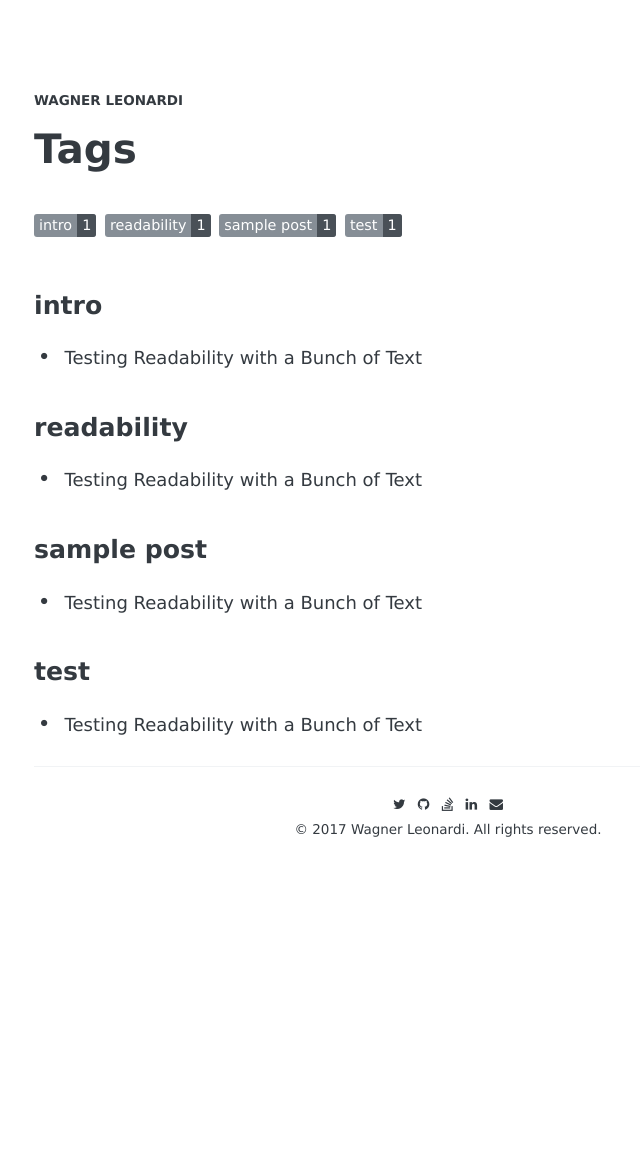
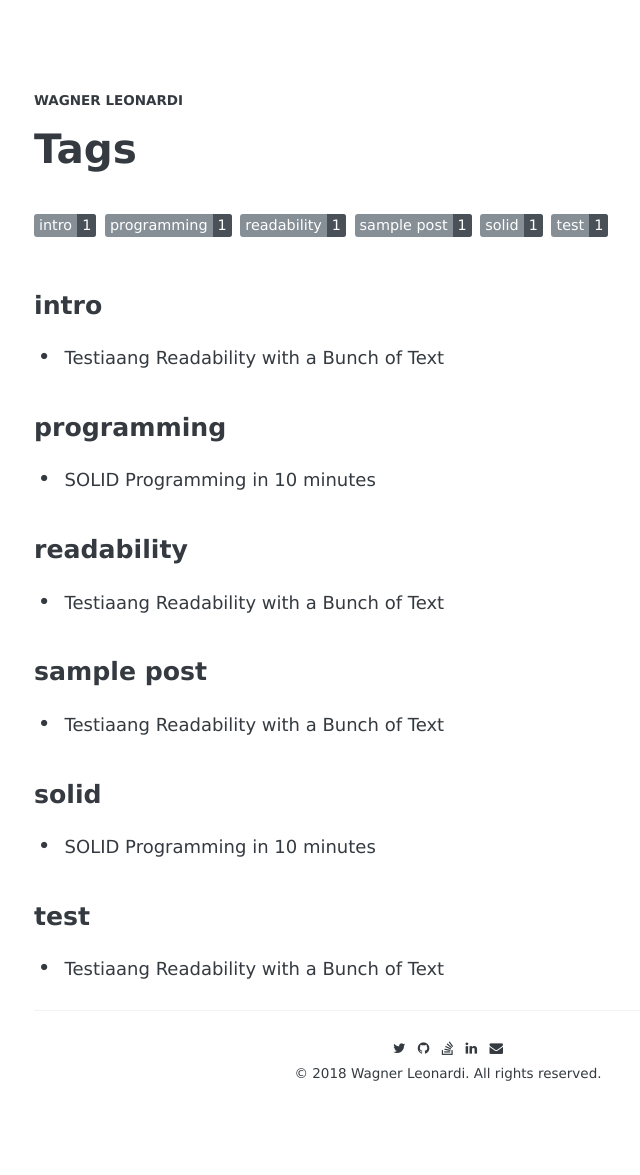
Before and after one commit to leonardiwagner/leonardiwagner.github.io, a Jekyll site: the page built from tags/index.html, in a window 1280 px wide. Shown: the whole page, without its empty margins (192-832 px from the left). Built offline with Jekyll 4.4.1, drawn with Linux system fonts in a browser that asks for light colours; some web fonts are replaced; before the commit the page ends 930 px from its top, so only the background shows below that; some of the changed lines change nothing that is shown.

Commit message:
update solid article

````diff
--- a/_config.yml
+++ b/_config.yml
@@ -5,18 +5,19 @@
 
 # Basic
 name:               "Wagner Leonardi"
+title:               "Wagner Leonardi"
 
 author:
-  twitter:          your-id
-  github:           your-id
-  stackoverflow:    your-id
+  twitter:          leonardiwagner
+  github:           leonardiwagner
+  stackoverflow:    wagner-leonardi
 
-  linkedin:         your-id
+  linkedin:         wagner-leonardi-801aa179
 
   email:            leonardiwagner@gmail.com
 
 copyright:
-  year:             2017
+  year:             2018
   name:             Wagner Leonardi
 
 # Google-analytics
@@ -76,7 +77,7 @@ defaults:
       layout:       "post"
 
 # jekyll-seo-tag, see: http://www.rubydoc.info/gems/jekyll-seo-tag/1.2.0
-gems:
+plugins:
   - jekyll-seo-tag
   - jekyll-paginate
 
--- a/_posts/2012-05-22-readability-post.md
+++ b/_posts/2012-05-22-readability-post.md
@@ -1,6 +1,6 @@
 ---
 layout: post
-title: "Testing Readability with a Bunch of Text"
+title: "Testiaang Readability with a Bunch of Text"
 description: "A ton of text to test readability."
 date: 2012-05-22
 tags: [sample post, readability, test, intro]
--- /dev/null
+++ b/_posts/2018-04-03-solid-programming-in-a-nutshell.md
@@ -0,0 +1,299 @@
+---
+layout: post
+title: "SOLID Programming in 10 minutes"
+description: "essential about solid programming"
+date: 2018-04-03
+tags: [solid, programming]
+comments: true
+share: true
+---
+
+I'm going to present all you should know about SOLID, with practical examples and personal experiences. SOLID is an acronym for 5 programming design principles to create legible and maintainable code. Let's start with the first one:
+
+## S: Single responsibility
+
+A class (or a function) should have only a single responsibility. Let's take a look at this customer registration class:
+
+```
+class CustormerRegistration {
+  registerCustomer();
+  sendCustomerEmail();
+}
+```
+
+To check if your class has more than one responsibility, just think:
+
+> "Is there more than one reason for this class be changed in the future?"
+
+If so, probably this class is having more than one responsibility. In the class example above, it could be modified for these 2 reasons:
+
+- Changes in the rules how customer are being registered
+- Changes in sending mail (such as SMTP configuration)
+
+To apply Single Responsibility we only need to split different responsibilities into different classes:
+
+```
+class MailSender {
+  send();
+}
+
+class CustormerRegistration {
+  registerCustomer() {
+    MailSender.send(customerEmail);
+  }
+}
+```
+
+Now each class has only a single responsibility, and it becomes easier to understand the system or find the piece of code which needs to be modified. If you got some problem with sending emails, just go straight to `MailSender`, and only this class needs to be modified!
+
+Of course, this also applies to functions. If you have a large function doing multiple stuff, divide into many functions each doing only one specialized thing.
+
+> In my experience this leads to a lot of classes having only one method being invoked by other classes (public methods) due to single responsibility nature. If you have a class with multiple public methods, this may be a clue of multiple responsibilities.
+>
+> This is by far the principle you should care most when programming
+
+Benefits:
+- The software code became easier to read and understand.
+- Shorter, simpler and specialized classes and functions.
+- Direct dependency (coupling) is reduced and clearer.
+- Easier to find where code needs to be modified due changes or bugs.
+
+## O: Open-closed
+
+A class should be open to extension but closed for modification. The basic idea is to implement a design which we can add new features without changing the existent code.
+
+A good example is when we have multiple decisions to take:
+
+```
+class Notification {
+  notify(mode) {
+    if(mode == 'SMS'){
+      doSmsLogic()
+    }
+
+    if(mode == 'Email') {
+      doEmailLogic()
+    }
+  }
+}
+
+Notification.notify('Email')
+```
+
+What happens if we need to also notify via `Mobile`? This will require changing the existent code, so let's refactor this to be extensible instead:
+
+```
+class SMS {
+  doNotificationLogic()
+}
+
+class Email {
+  doNotificationLogic()
+}
+
+class Notification {
+  notify(mode) {
+    mode.doNotificationLogic()
+  }
+}
+
+Notification.notify(Email)
+```
+
+Now if we want to notify via `Mobile`, we just need to create a `Mobile` class with a `doLogic()` method, without touching the existent code!
+
+> Do we need always to apply this principle?
+>
+> No, as you can see the code became extensible but more complex as well, while you are not sure there will be modifications, don't try to predict the future and stay simple. If many modifications start to happen, then you apply this concept and the complexity trade-off will be worth it.
+
+
+
+Benefits:
+
+- The code can be more maintainable and reusable.
+
+## L: Liskov Substituition
+
+Objects should be replaceable by instances of their subtypes without changing the behavior.
+
+Let's take a look at `Order` class and its subtype `SpecialOrder`:
+
+```
+class Order {
+  sendProduct() {
+    this.hasProductSent = true
+  }
+}
+
+class SpecialOrder {
+  sendProduct() {
+    if(this.isSpecialClient) {
+      this.hasProductSent = true
+    }
+  }
+}
+```
+
+Basically this principle tell us if we invoke `SpecialOrder.sendProduct()` instead `Order.sendProduct()` the behavior of the program shouldn't be affected , and as you can see the subtype `SpecialOrder` doesn't guarantee `this.hasProductSent` will be always true.
+
+More than code, this principle is about behavior contract. If an object has a function to send a product, the subtypes should do the same. If your subtypes have more conditions then your parent class, you are violating this principle. So let's refactor to apply Liskov Substitution Principle:
+
+```
+class Order {
+  canSendOrder() {
+    return true
+  }
+
+  tryToSendTheProduct() {
+    if(this.canSendOrder()){
+      this.hasProductSent = true
+    }
+  }
+}
+
+class SpecialOrder {
+  canSendOrder() {
+    return this.isSpecialClient
+  }
+
+  tryToSendTheProduct() {
+    if(this.canSendOrder()){
+      this.hasProductSent = true
+    }
+  }
+}
+```
+
+Now the behavior is the same in both type and subtype. We also changed method the name `sendProduct()` to `tryToSendTheProduct()` only to reinforce the behavior change, and that's the actual contract between classes and subtypes.
+
+In most of the programming languages you can extend subtype by inheritance or interfaces, then you could take advantage and declare `tryToSendTheProduct()` only once on the parent class and reuse on its subtypes, or you can also define an `Order` interface with `NormalOrder` and `SpecialOrder` subtypes.
+
+> This principle helps us to bring to the surface some "hidden surprises" and make the contracts inside your software more comprehensive. Honestly I don't use too much this principle on the first take, some conditions are harmless and it's just OK being there, however this concept is awesome to help us refactor existent code.
+
+Benefits:
+- Easier to understand hierarchies or code contracts (interfaces)
+- Subtypes behaviors aren't hidden or obscure
+- The code may be reusable
+
+## I: Interface Segregation
+
+A class should depend upon only on things it actually needs. Seems just using common sense, right? It is, look at this example:
+
+```
+interface Product {
+  getDeliveryAddress()
+  getTaxes()
+}
+
+class InternationalProduct : Product {
+  getDeliveryAddress() {
+    return "International St."
+  }
+
+  getTaxes () {
+    return "$ 3.20"
+  }
+}
+
+class NationalProduct : Product {
+  getDeliveryAddress() {
+    return "National St."
+  }
+
+  getTaxes () {
+    throw new FreeOfTaxesError()
+  }
+}
+```
+
+As we can see, there is no need to `NationalProduct` implements the `getTaxes()` method. It's a problem on the design of the interface. Let's refactor to apply Interface Segregation principle:
+
+```
+interface Product {
+  getDeliveryAddress()
+}
+
+interface Taxable {
+  getTaxes()
+}
+
+class InternationalProduct : Product, Taxable {
+  getDeliveryAddress() {
+    return "International St."
+  }
+
+  getTaxes () {
+    return "$ 3.20"
+  }
+}
+
+class NationalProduct : Product {
+  getDeliveryAddress() {
+    return "National St."
+  }
+}
+```
+
+Now each class has implemented what it really needs, and furthermore, we have interfaces which describe better the product attributes.
+
+> This principle seems simple, but it's an important practice in software engineering, doing shorter and specialized things instead huge and inefficient ones. You can bring this concept to databases, micro-services architecture and other areas. If you apply the first principle (Single Responsibility) well, you rarely will have scenarios where you need to segregate interfaces.
+
+Benefits:
+
+- The code is less coupled (dependent)
+- Maybe easier to refactor
+
+## D: Dependency Inversion
+
+High-level modules should not depend on low-level modules, they should depend on shared abstractions. Most of our objects don't work alone, they are dependent on other objects to achieve tasks, however, this principle is to minimize the direct dependency. Look at the current code:
+
+```
+class Amazon {
+  buy() {
+    return 'this was bought at Amazon'
+  }
+}
+
+class PurchaseOrder {
+  order() {
+    new Amazon().buy()
+  }
+}
+docker build -t pages . &&  docker run --rm --label=github_pages -it -p 127.0.0.1:4000:4000 pages
+PurchaseOrder.order()
+```
+
+The high-level class `PurchaseOrder` is strict dependent on low-level `Amazon`. Applying the Dependency Inversion principle, this will look like:
+
+```
+interface Store {
+  buy();
+}
+
+class Amazon : Store {
+  buy() {
+    return 'this was bought at Amazon'
+  }
+}
+
+class PurchaseOrder {
+  order(store) {
+    store.buy()
+  }
+}
+
+PurchaseOrder.buy(new Amazon())
+```
+
+Now `PurchaseOrder` is dependent on `Store` interface, not low-level `Amazon` class anymore.
+
+If you already heard about "Dependency Injection", it's an application of this principle, but still different things.
+
+> If you have a direct call in your class to another class consider it a bad-smell in your code. These calls are very obscure and can lead undesired side-effects. Receiving the other classes by parameters it's safe and makes clear what your class depends on. If you don't know *Dependency Injection* yet this should be your next subject to learn.
+>
+> In the example above, I created a `Store` interface to be required instead requiring the `Amazon` store itself because I'm expecting you can have multiple stores to pass by a parameter to `PurchaseOrder` class. In real-world scenarios, you'll have a lot of dependencies which are strictly dependent on only one class. Many programmers still create an interface for this single dependency class only to argue that "my class is not directly dependent of other class" but in practice, you are only increasing complexity with a useless interface without real gains. If only a single class will be used, you can expect the class itself by the parameter of your dependency injection.
+
+Benefits:
+
+- The code is less coupled (dependent)
+- Maybe easier to refactor
````
Also changed, not shown: README.md, 3 other files.
